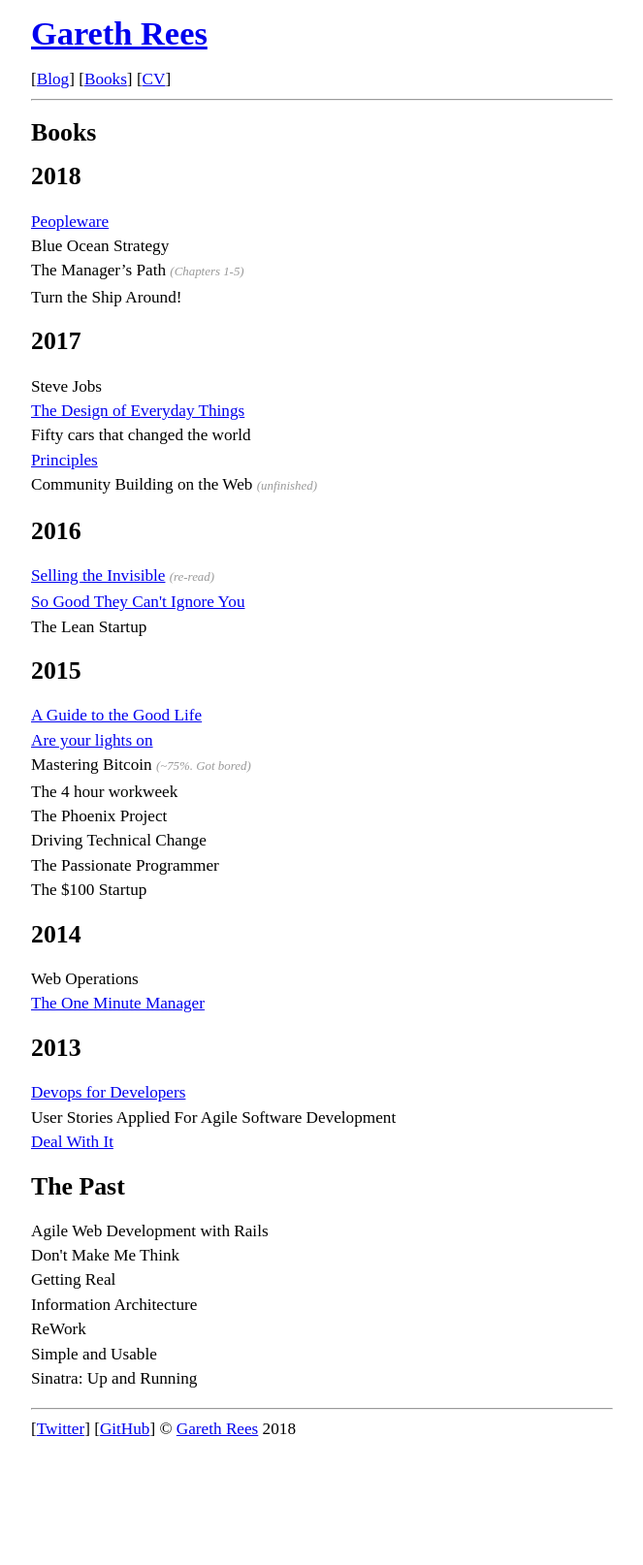
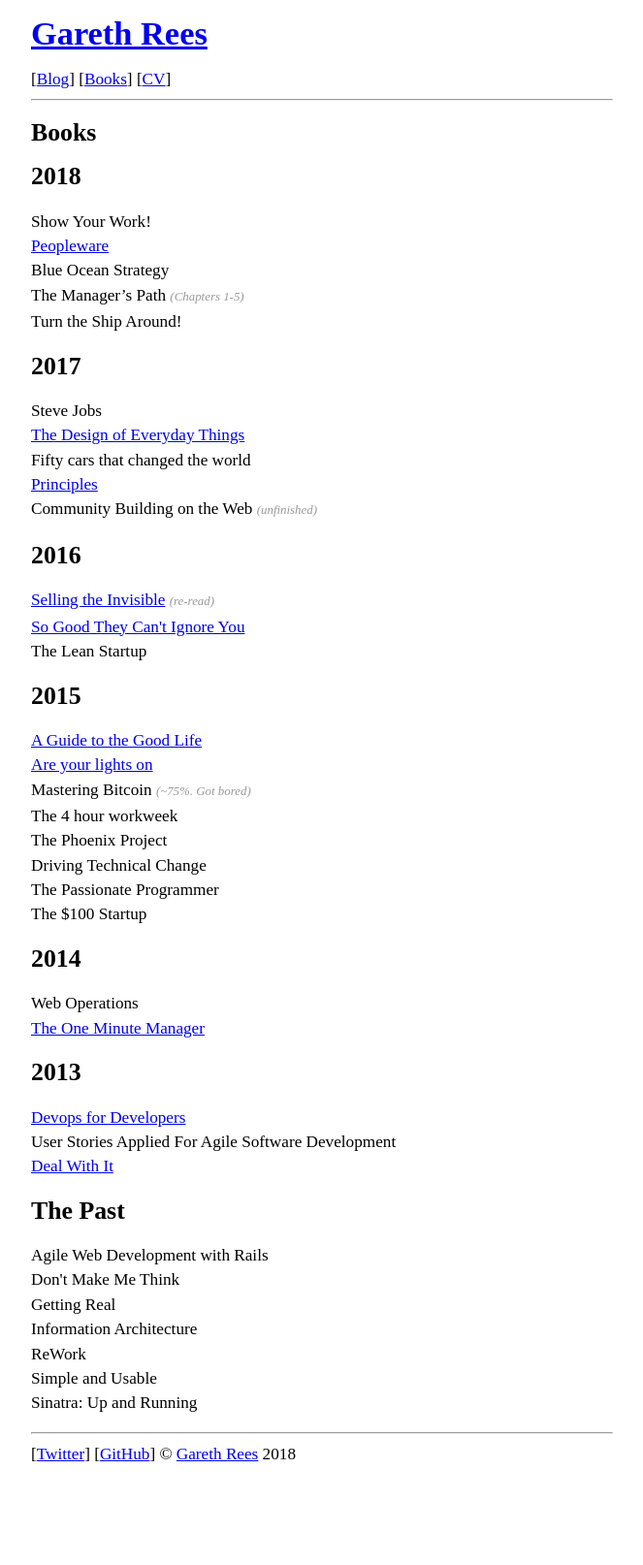
Before and after one commit to garethrees/garethrees.github.com, a Jekyll site: the page built from books.html, in a window 1280 px wide. Shown: the whole page at 97% size, without its empty margins (308-971 px from the left). Built offline with Jekyll 4.4.1, drawn with Linux system fonts in a browser that asks for light colours; before the commit the page ends 1589 px from its top, so only the background shows below that.

Commit message:
Add show your work to books

```diff
--- a/_data/books.yml
+++ b/_data/books.yml
@@ -1,4 +1,5 @@
 2018:
+- title: Show Your Work!
 - title: Peopleware
   post: /2018/06/30/book-notes-peopleware
 - title: Blue Ocean Strategy
```
